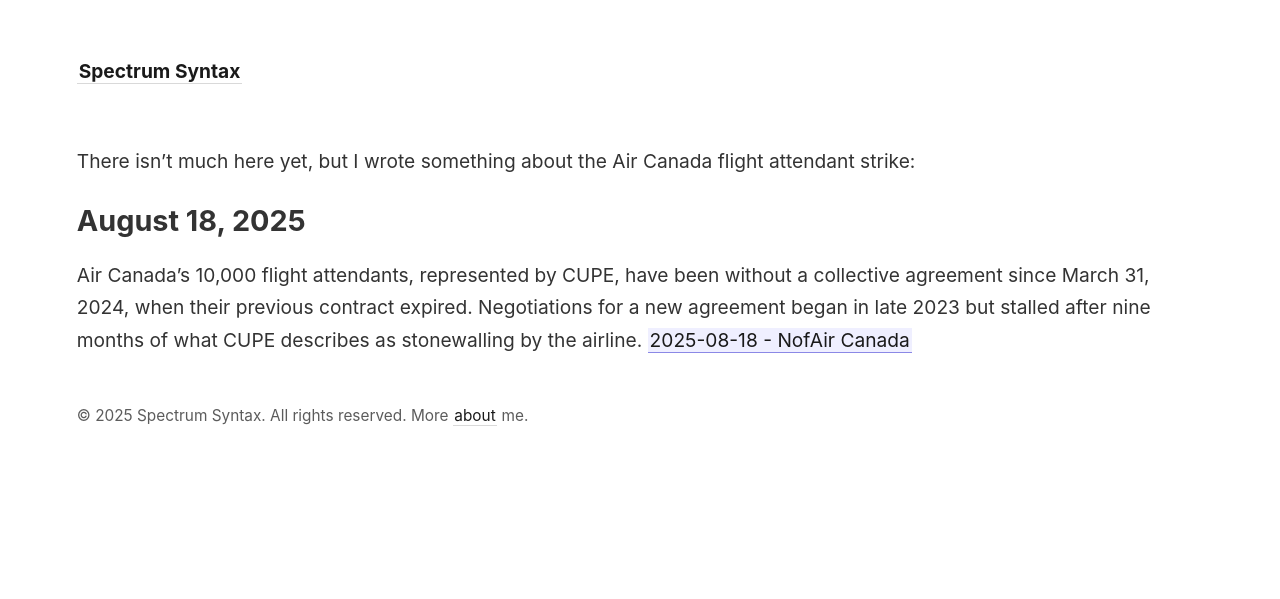
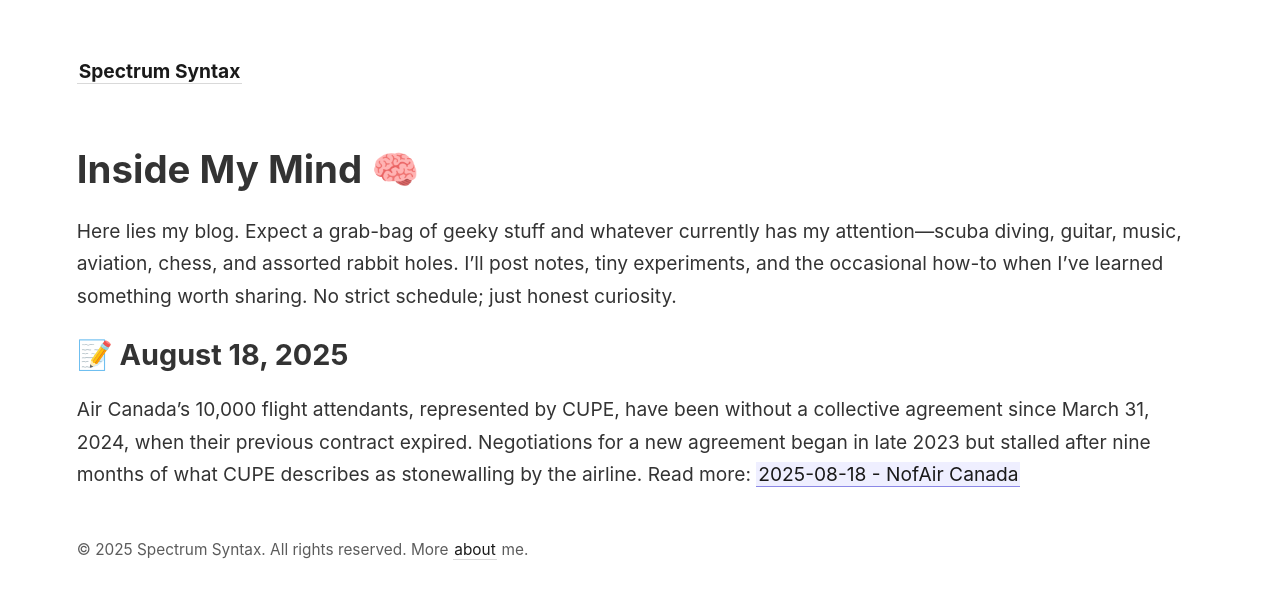
Before and after one commit to Chantal13/Spectrum-Syntax, a Jekyll site: the page built from _notes/Blog/Inside My Mind.md, in a window 1280 px wide. Shown: the top 599 px of the page. Built offline with Jekyll 4.4.1, drawn with Linux system fonts in a browser that asks for light colours.

Commit message:
Update content

```diff
--- a/_notes/Blog/Inside My Mind.md
+++ b/_notes/Blog/Inside My Mind.md
@@ -1,11 +1,12 @@
 ---
-title: Blog
+title: Inside My Mind
 aliases:
   - blog
+  - Blog
 layout: page
 ---
-There isn't much here yet, but I wrote something about the Air Canada flight attendant strike:
+# Inside My Mind 🧠
+Here lies my blog. Expect a grab-bag of geeky stuff and whatever currently has my attention—scuba diving, guitar, music, aviation, chess, and assorted rabbit holes. I’ll post notes, tiny experiments, and the occasional how-to when I’ve learned something worth sharing. No strict schedule; just honest curiosity.
 
-## August 18, 2025
-Air Canada’s 10,000 flight attendants, represented by CUPE, have been without a collective agreement since March 31, 2024, when their previous contract expired. Negotiations for a new agreement began in late 2023 but stalled after nine months of what CUPE describes as stonewalling by the airline.
-[[2025-08-18 - NofAir Canada]]
+## 📝 August 18, 2025
+Air Canada’s 10,000 flight attendants, represented by CUPE, have been without a collective agreement since March 31, 2024, when their previous contract expired. Negotiations for a new agreement began in late 2023 but stalled after nine months of what CUPE describes as stonewalling by the airline. Read more: [[2025-08-18 - NofAir Canada]]
```
